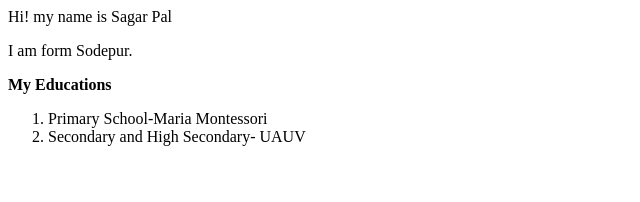
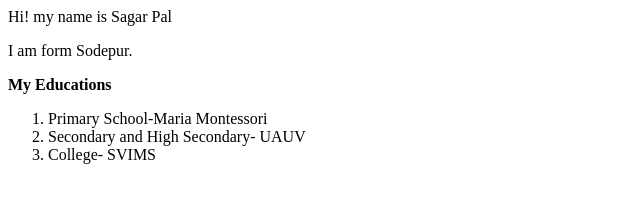
Before and after one commit to PalSagar30/testSide, a plain HTML site: page index.html in a window 1280 px wide. Shown: the whole page, without its empty margins (0-640 px from the left). Drawn offline with Linux system fonts and the light colour scheme.

Commit message:
add: update text

```diff
--- a/index.html
+++ b/index.html
@@ -13,6 +13,7 @@
         <ol>
             <li>Primary School-Maria Montessori</li>
             <li>Secondary and High Secondary- UAUV</li>
+            <li>College- SVIMS</li>
         </ol>
 
 </body>
```
